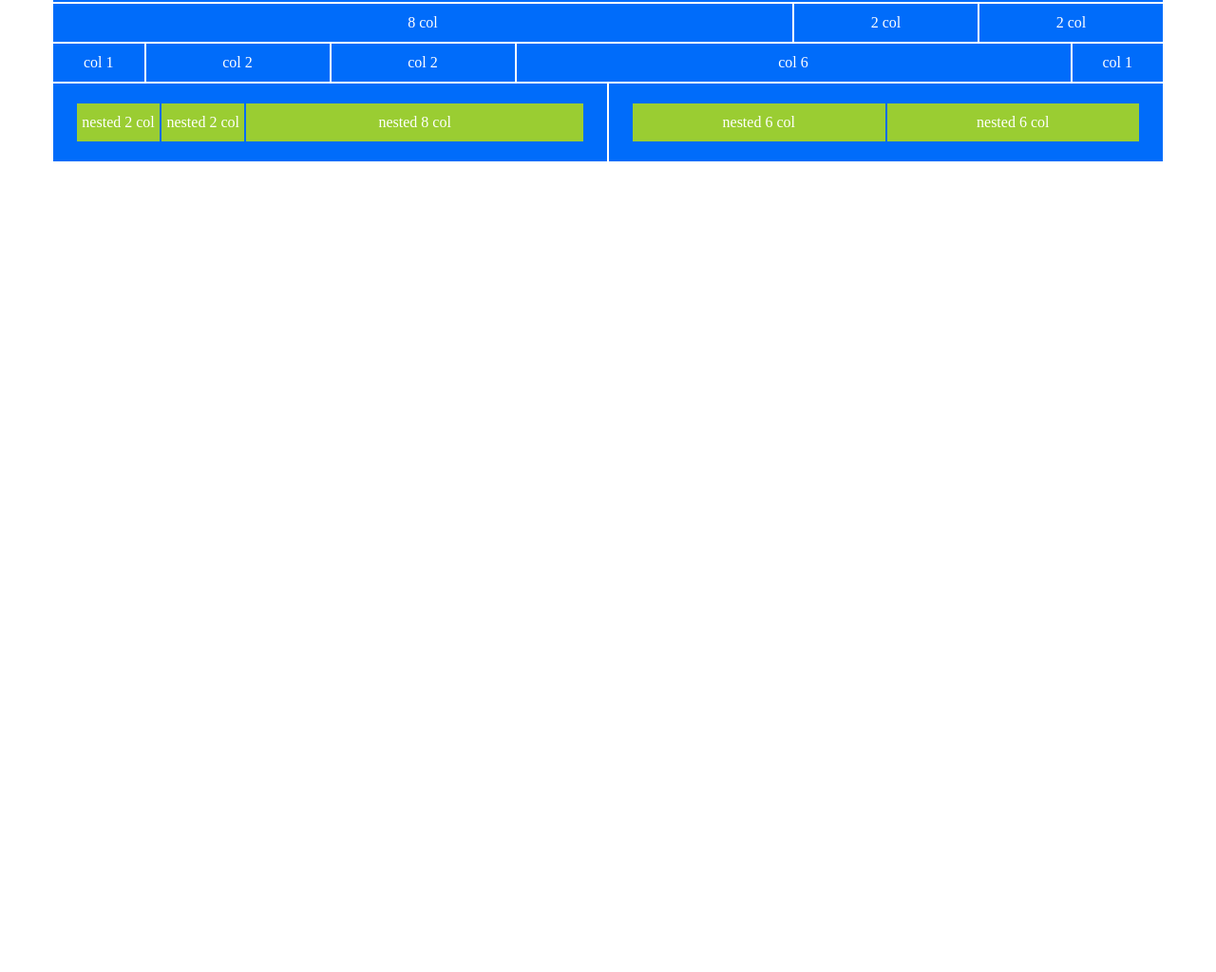
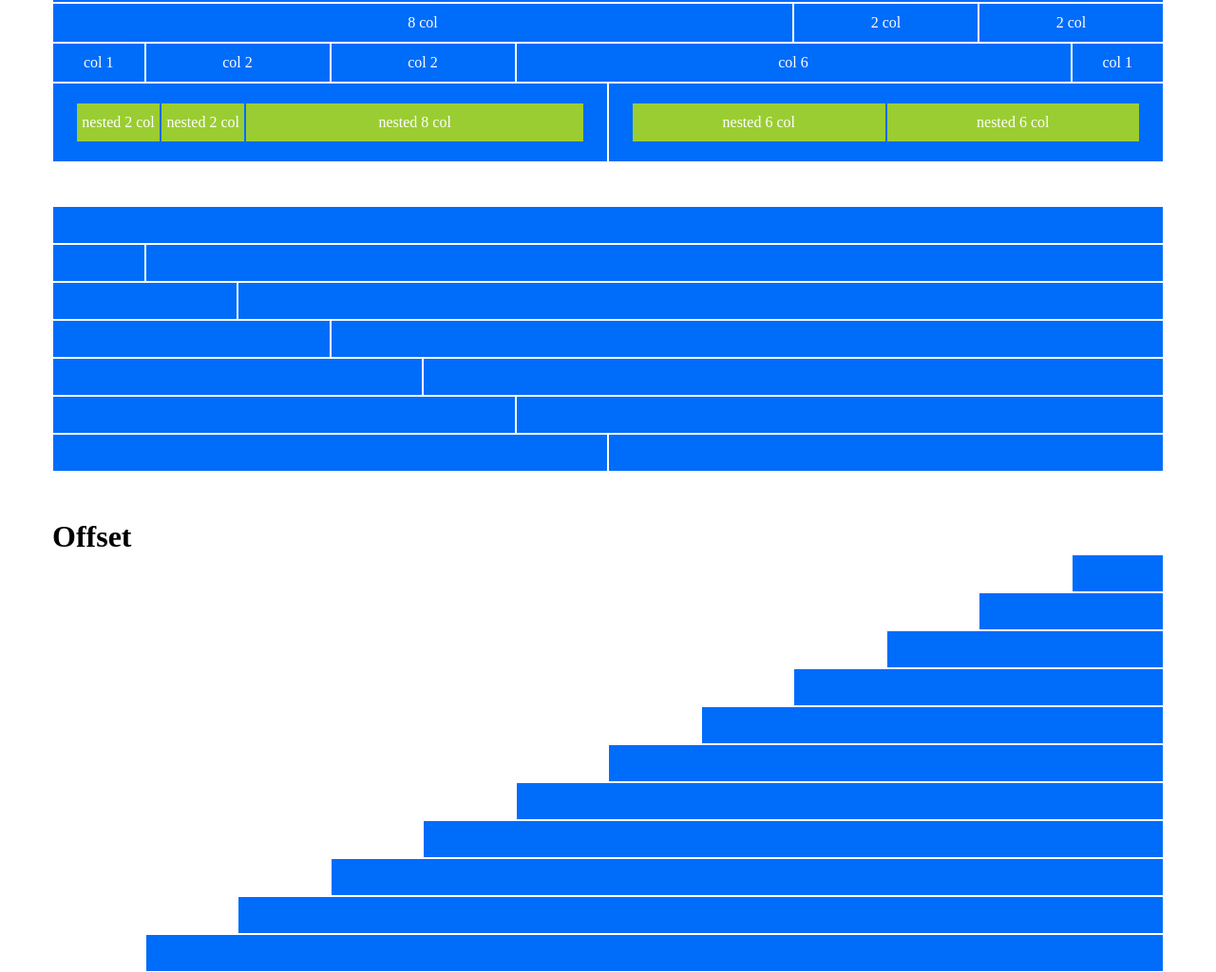
Before and after one commit to Ezy93/html-css-12bool, a plain HTML site: page index.html in a window 1280 px wide. Shown: the part 160-1184 px from the top of the page at 95% size. Before the commit the page ends 800 px from the top, so only its background shows below. Drawn offline with Linux system fonts and the light colour scheme.

Commit message:
esercizio copletato

```diff
--- a/css/style.css
+++ b/css/style.css
@@ -1,5 +1,13 @@
-div.row div{
+div.container div.row div{
     line-height: 40px;
+}
+
+div.testless-height{
+    margin-top: 50px;
+}
+
+div.testless-height div.row{
+    height: 40px;
 }
 
 .bigger-row{
--- a/index.html
+++ b/index.html
@@ -87,10 +87,92 @@
             </div>
         </div>
 
+        </div>
     </div>
 
-    <div class="container">
+    <div class="container testless-height">
+        <div class="row">
+            <div class="col-xs-12"></div>
+        </div>
 
+        <div class="row">
+            <div class="col-xs-1"></div>
+            <div class="col-xs-11"></div>
+        </div>
+
+        <div class="row">
+            <div class="col-xs-2"></div>
+            <div class="col-xs-10"></div>
+        </div>
+
+        <div class="row">
+            <div class="col-xs-3"></div>
+            <div class="col-xs-9"></div>
+        </div>
+
+        <div class="row">
+            <div class="col-xs-4"></div>
+            <div class="col-xs-8"></div>
+        </div>
+
+        <div class="row">
+            <div class="col-xs-5"></div>
+            <div class="col-xs-7"></div>
+        </div>
+
+        <div class="row">
+            <div class="col-xs-6"></div>
+            <div class="col-xs-6"></div>
+        </div>
+    </div>
+
+
+    <div class="container testless-height">
+        <h1>Offset</h1>
+
+        <div class="row">
+            <div class="col-xs-offset-11 col-xs-1"></div>
+        </div>
+
+        <div class="row">
+            <div class="col-xs-offset-10 col-xs-2"></div>
+        </div>
+
+        <div class="row">
+            <div class="col-xs-offset-9 col-xs-3"></div>
+        </div>
+
+        <div class="row">
+            <div class="col-xs-offset-8 col-xs-4"></div>
+        </div>
+
+        <div class="row">
+            <div class="col-xs-offset-7 col-xs-5"></div>
+        </div>
+
+        <div class="row">
+            <div class="col-xs-offset-6 col-xs-6"></div>
+        </div>
+
+        <div class="row">
+            <div class="col-xs-offset-5 col-xs-7"></div>
+        </div>
+
+        <div class="row">
+            <div class="col-xs-offset-4 col-xs-8"></div>
+        </div>
+
+        <div class="row">
+            <div class="col-xs-offset-3 col-xs-9"></div>
+        </div>
+
+        <div class="row">
+            <div class="col-xs-offset-2 col-xs-10"></div>
+        </div>
+
+        <div class="row">
+            <div class="col-xs-offset-1 col-xs-11"></div>
+        </div>
     </div>
 
 </body>
```
